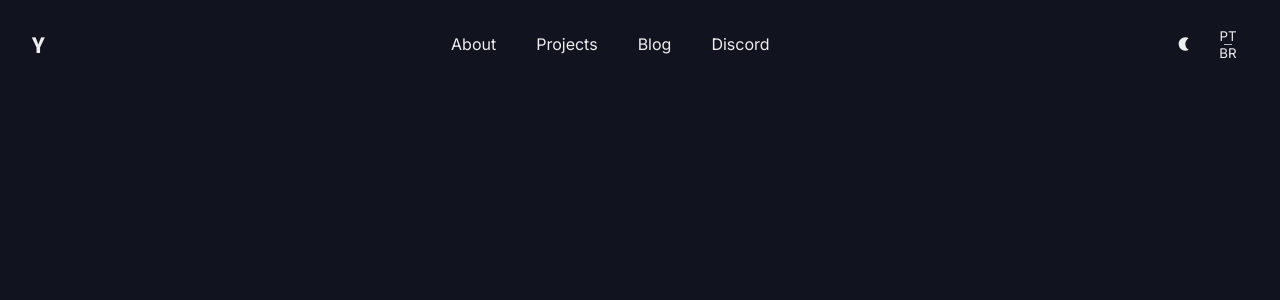
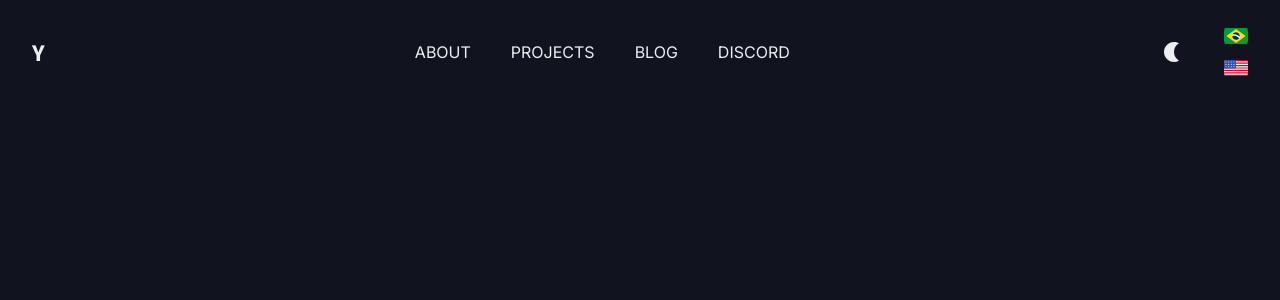
Before and after one commit to yurimutti/yurimutti.com, a Next.js app: page / in a window 1280 px wide. Shown: the top 300 px of the page. Built offline with nearby package versions, Linux system fonts and the light colour scheme.

Commit message:
feat: add country flags

```diff
--- a/package.json
+++ b/package.json
@@ -27,6 +27,7 @@
     "@radix-ui/colors": "^0.1.8",
     "@stitches/react": "^1.2.8",
     "@tanstack/react-query": "^4.2.3",
+    "country-flag-icons": "^1.5.5",
     "next": "12.2.5",
     "react": "18.2.0",
     "react-dom": "18.2.0",
--- a/src/components/layouts/navbar/index.tsx
+++ b/src/components/layouts/navbar/index.tsx
@@ -1,4 +1,4 @@
-// import { motion, AnimateSharedLayout } from 'framer-motion'
+import { AnimateSharedLayout } from 'framer-motion';
 import Link from 'next/link';
 
 import { Logo } from '@/components/logo';
@@ -22,6 +22,7 @@ export function Navbar() {
   // const router = useRouter();
 
   return (
+    <AnimateSharedLayout>
       <Container>
         <Header>
           <Link href="/">
@@ -44,5 +45,6 @@ export function Navbar() {
           </ToggleArea>
         </Header>
       </Container>
+    </AnimateSharedLayout>
   );
 }
--- a/src/components/layouts/navbar/styles.ts
+++ b/src/components/layouts/navbar/styles.ts
@@ -1,13 +1,13 @@
 import { styled } from '@/styles';
 
 export const Header = styled('header', {
-  color: '$slate12',
   padding: '$4 0',
   display: 'flex',
   justifyContent: 'space-between',
   alignItems: 'center',
+  flexWrap: 'wrap',
 
-  '@md': {
+  '@xs': {
     padding: '$2 0',
   },
 });
@@ -19,23 +19,33 @@ export const Container = styled('div', {
 
 export const ButtonLogo = styled('a', { cursor: 'pointer' });
 
-export const Nav = styled('nav', {});
+export const Nav = styled('nav', {
+  '@xs': {
+    order: '1',
+  },
+});
 
 export const List = styled('ul', {
   display: 'flex',
   listStyle: 'none',
   gap: '$6',
 
-  '@md': {
+  '@xs': {
     gap: '$3',
   },
 });
 
 export const ListItem = styled('li', {});
 
-export const Anchor = styled('a', {});
+export const Anchor = styled('a', {
+  textTransform: 'uppercase',
+});
 
 export const ToggleArea = styled('div', {
   display: 'flex',
-  gap: '$3',
+  gap: '$6',
+
+  '@xs': {
+    gap: '$3',
+  },
 });
--- a/src/components/toggle-lang/index.tsx
+++ b/src/components/toggle-lang/index.tsx
@@ -1,10 +1,12 @@
+import { US, BR } from 'country-flag-icons/react/3x2';
+
 import { Lang } from './styles';
 
 export function ToggleLang() {
   return (
     <Lang>
-      <span>PT</span>
-      <span>BR</span>
+      <BR title="Brazil" />
+      <US title="United States" />
     </Lang>
   );
 }
--- a/src/components/toggle-lang/styles.ts
+++ b/src/components/toggle-lang/styles.ts
@@ -1,25 +1,17 @@
 import { styled } from '@/styles';
 
-export const Lang = styled('button', {
-  color: '$slate12',
-  width: '$6',
-  height: '$6',
+export const Lang = styled('div', {
   display: 'flex',
   border: 'none',
   alignItems: 'center',
+  justifyContent: 'center',
   flexDirection: 'column',
-  justifyContent: 'center',
   cursor: 'pointer',
-  backgroundColor: 'transparent',
+  gap: '$2',
 
-  ':first-child': {
-    '&:after': {
-      content: '',
-      width: '$2',
-      display: 'block',
-      height: '0.0625rem',
-      backgroundColor: '$slate11',
-      margin: '0 auto',
-    },
+  svg: {
+    borderRadius: '$default',
+    width: '$4',
+    height: '$4',
   },
 });
--- a/src/components/toggle-theme/styles.ts
+++ b/src/components/toggle-theme/styles.ts
@@ -10,7 +10,7 @@ export const Theme = styled('button', {
 
   svg: {
     color: '$slate12',
-    width: '$3',
-    height: '$3',
+    width: '$4',
+    height: '$4',
   },
 });
--- a/src/styles/global.ts
+++ b/src/styles/global.ts
@@ -7,12 +7,14 @@ export const globalStyles = globalCss({
     fontFamily: '$body',
     boxSizing: 'border-box',
   },
+
   'body, html': {
     background: '$indigo1',
     a: {
       color: '$slate12',
       textDecoration: 'none',
     },
+
     img: {
       maxWidth: '100%',
     },
--- a/src/styles/index.ts
+++ b/src/styles/index.ts
@@ -50,7 +50,7 @@ export const {
       durations: '0.2s',
     },
     radii: {
-      borderRadius: '8px',
+      default: '8px',
     },
   },
   media: {
```
Also changed, not shown: 1 other file (tests, documents, lock files or other folders). Lines whose indentation alone changed are shown as unchanged.
